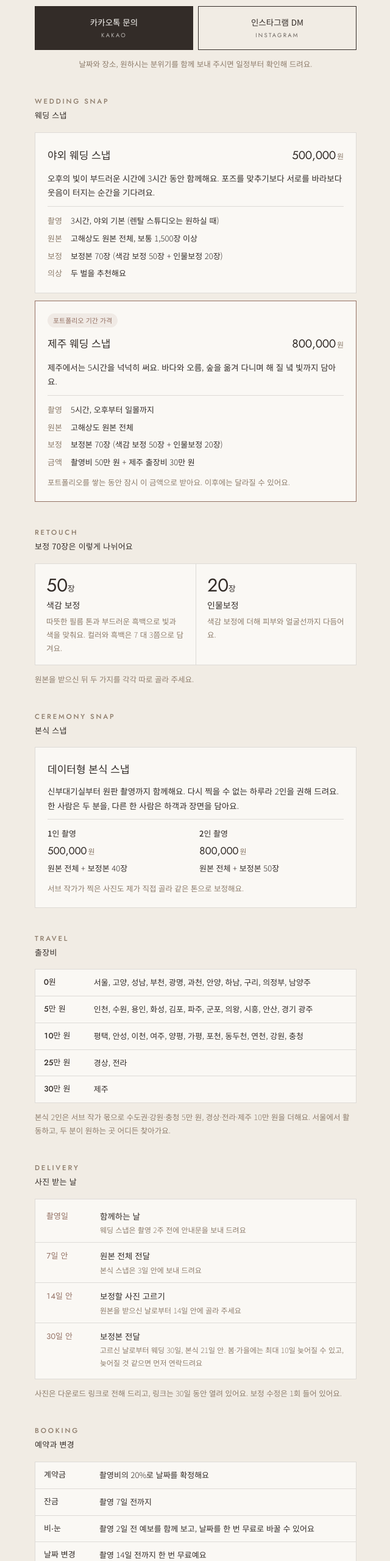
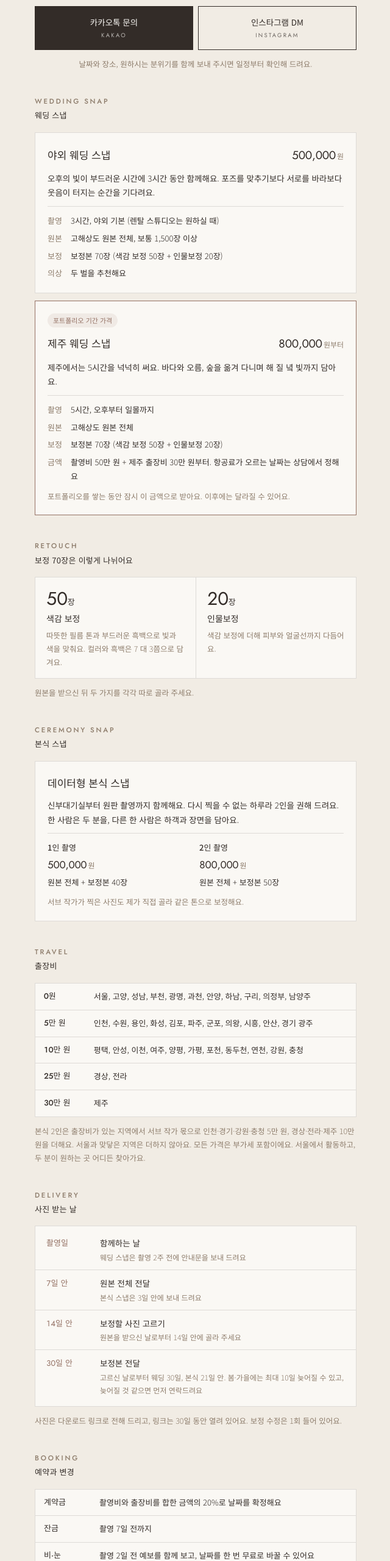
Before and after one commit to intakgoon-lab/samwolsamil-site, a plain HTML site: page index.html in a window 1280 px wide. Shown: the part 240-2800 px from the top of the page at 61% size, without its empty margins (319-959 px from the left). Drawn offline with Linux system fonts and the light colour scheme.

Commit message:
촬영 안내: 제주 '부터' 표기, 계약금·취소 기준, 본식 2인 가산 갱신
- 제주 웨딩 스냅 800,000원부터, 항공료가 오르는 날짜는 상담에서 정함 (10/21 B안)
- 계약금은 촬영비와 출장비 합계의 20%
- 취소 수수료는 촬영비 기준, 출장비 제외
- 본식 2인 서브 작가 가산은 출장비가 있는 지역만, 서울과 맞닿은 지역은 없음
- 모든 가격 부가세 포함, 취소·날짜 변경은 두 분 중 한 분 요청 가능, 제주 항공·숙소 실비 정산

Co-Authored-By: Claude Opus 5.5 <noreply@anthropic.com>
Claude-Session: https://claude.ai/code/session_01Uu6kWeEU9QD2DDN9p55vhq

```diff
--- a/index.html
+++ b/index.html
@@ -140,13 +140,13 @@ section[id]{scroll-margin-top:24px}
     </div>
     <div class="sheet prod jeju">
       <span class="tag">포트폴리오 기간 가격</span>
-      <div class="top"><h3>제주 웨딩 스냅</h3><span class="price">800,000<em>원</em></span></div>
+      <div class="top"><h3>제주 웨딩 스냅</h3><span class="price">800,000<em>원부터</em></span></div>
       <p class="lead">제주에서는 5시간을 넉넉히 써요. 바다와 오름, 숲을 옮겨 다니며 해 질 녘 빛까지 담아요.</p>
       <dl class="facts">
         <dt>촬영</dt><dd>5시간, 오후부터 일몰까지</dd>
         <dt>원본</dt><dd>고해상도 원본 전체</dd>
         <dt>보정</dt><dd>보정본 70장 (색감 보정 50장 + 인물보정 20장)</dd>
-        <dt>금액</dt><dd>촬영비 50만 원 + 제주 출장비 30만 원</dd>
+        <dt>금액</dt><dd>촬영비 50만 원 + 제주 출장비 30만 원부터. 항공료가 오르는 날짜는 상담에서 정해요</dd>
       </dl>
       <p class="note">포트폴리오를 쌓는 동안 잠시 이 금액으로 받아요. 이후에는 달라질 수 있어요.</p>
     </div>
@@ -185,7 +185,7 @@ section[id]{scroll-margin-top:24px}
         <tr><th>30만 원</th><td>제주</td></tr>
       </table>
     </div>
-    <p class="note">본식 2인은 서브 작가 몫으로 수도권·강원·충청 5만 원, 경상·전라·제주 10만 원을 더해요. 서울에서 활동하고, 두 분이 원하는 곳 어디든 찾아가요.</p>
+    <p class="note">본식 2인은 출장비가 있는 지역에서 서브 작가 몫으로 인천·경기·강원·충청 5만 원, 경상·전라·제주 10만 원을 더해요. 서울과 맞닿은 지역은 더하지 않아요. 모든 가격은 부가세 포함이에요. 서울에서 활동하고, 두 분이 원하는 곳 어디든 찾아가요.</p>
   </section>
 
   <section>
@@ -203,7 +203,7 @@ section[id]{scroll-margin-top:24px}
     <h2>Booking<small>예약과 변경</small></h2>
     <div class="sheet tbl">
       <table>
-        <tr><th>계약금</th><td>촬영비의 20%로 날짜를 확정해요</td></tr>
+        <tr><th>계약금</th><td>촬영비와 출장비를 합한 금액의 20%로 날짜를 확정해요</td></tr>
         <tr><th>잔금</th><td>촬영 7일 전까지</td></tr>
         <tr><th>비·눈</th><td>촬영 2일 전 예보를 함께 보고, 날짜를 한 번 무료로 바꿀 수 있어요</td></tr>
         <tr><th>날짜 변경</th><td>촬영 14일 전까지 한 번 무료예요</td></tr>
@@ -211,14 +211,14 @@ section[id]{scroll-margin-top:24px}
     </div>
     <div class="sheet tbl">
       <table>
-        <tr><th>취소를 알린 날</th><td class="r">취소 수수료 (촬영비 기준)</td></tr>
+        <tr><th>취소를 알린 날</th><td class="r">취소 수수료 (촬영비 기준, 출장비 제외)</td></tr>
         <tr><td>촬영 30일 전까지</td><td class="r">10%</td></tr>
         <tr><td>29일 전 ~ 8일 전</td><td class="r">20%</td></tr>
         <tr><td>7일 전 ~ 2일 전</td><td class="r">50%</td></tr>
         <tr><td>전날과 당일</td><td class="r">100%</td></tr>
       </table>
     </div>
-    <p class="note">잔금을 내기 전에 취소하시면 내신 계약금 안에서만 계산해요. 작가 사정으로 촬영하지 못하면 전액 돌려드려요. 자세한 조건은 계약서에 적어 드려요.</p>
+    <p class="note">잔금을 내기 전에 취소하시면 내신 계약금 안에서만 계산해요. 취소와 날짜 변경은 두 분 중 한 분이 말씀하셔도 돼요. 제주처럼 항공편으로 가는 촬영은 항공권 예약 뒤 날짜를 바꾸거나 취소하시면(비·눈 포함) 작가 항공권·숙소 수수료와 운임 차액을 실비로 따로 정산해요. 작가 사정으로 촬영하지 못하면 전액 돌려드려요. 자세한 조건은 계약서에 적어 드려요.</p>
   </section>
 
   <section>
```
